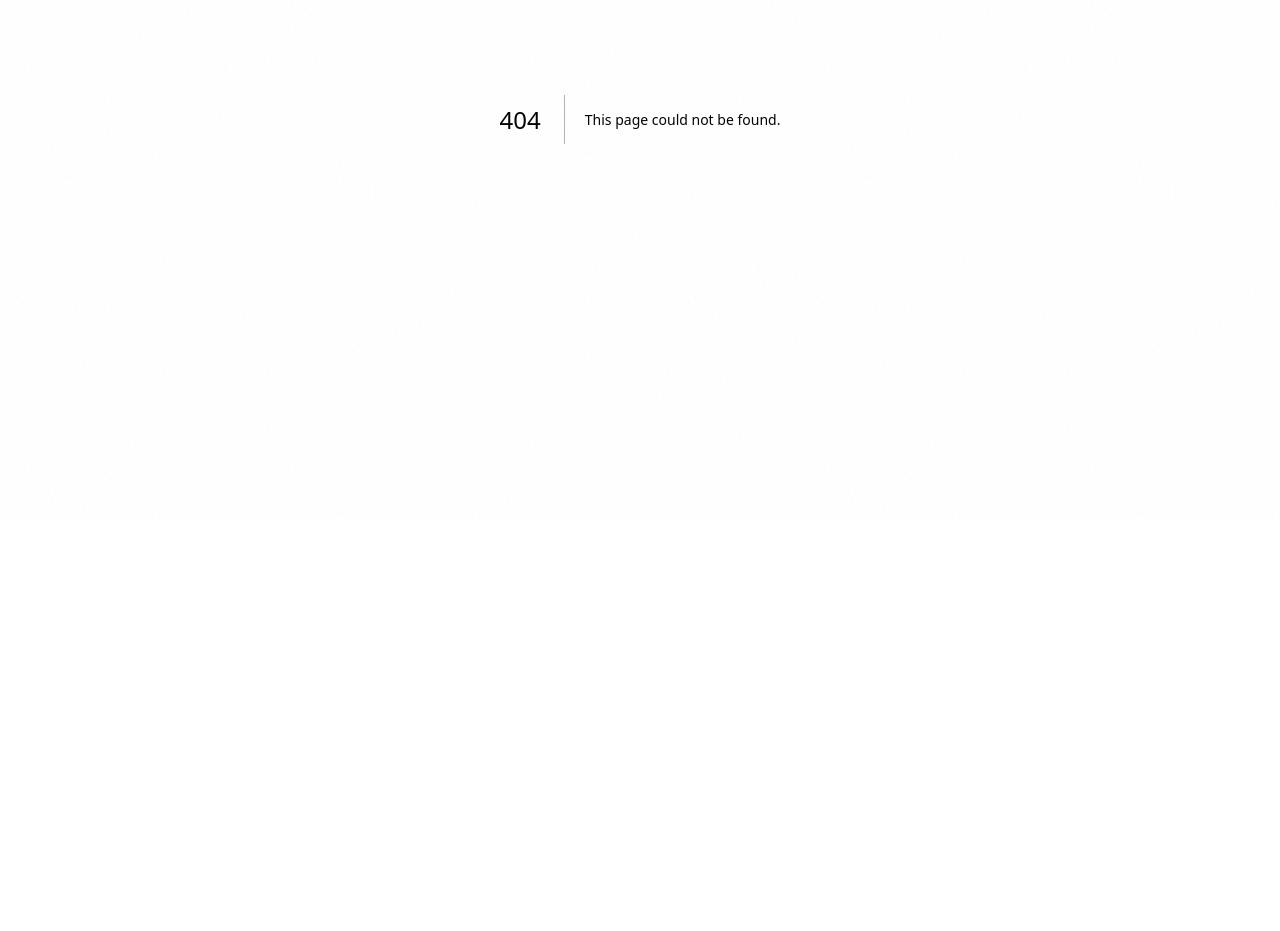
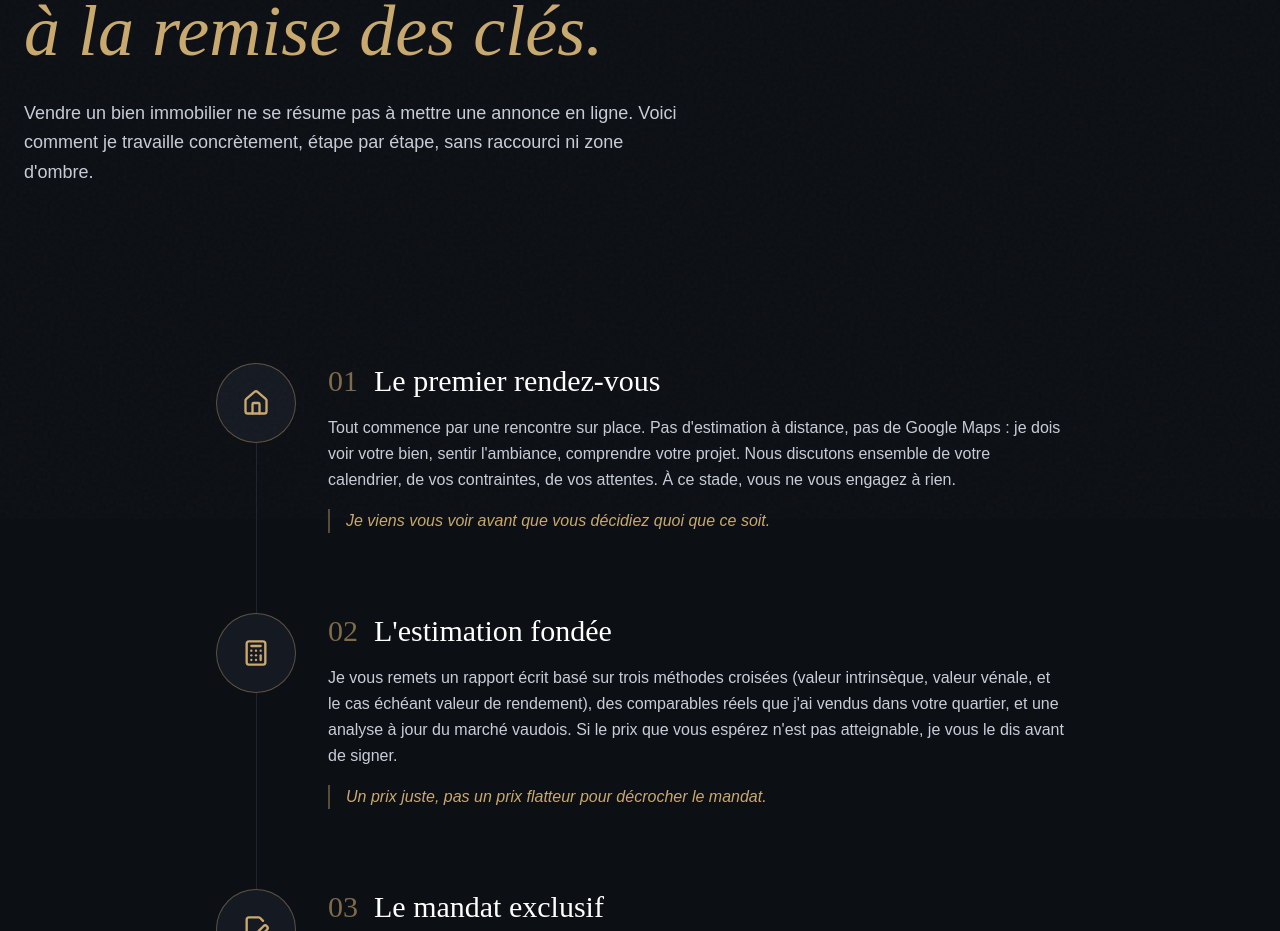
Before and after one commit to Sinseed/maison-praet, a Next.js app: page /methode in a window 1280 px wide. Before the commit this address had no page. Shown: the part 281-1212 px from the top of the page. Before the commit the page ends 800 px from the top, so only its background shows below. Built offline with nearby package versions, Linux system fonts and the light colour scheme.

Commit message:
Nouvelle page Méthode: timeline 7 étapes (du premier rendez-vous à la remise des clés)

```diff
--- a/app/components/Nav.tsx
+++ b/app/components/Nav.tsx
@@ -23,7 +23,7 @@ export default function Nav() {
     { label: 'À propos', href: sectionLink('#apropos') },
     { label: 'Nos biens', href: sectionLink('#nosbiens') },
     { label: 'Track Record', href: '/track-record' },
-    { label: 'Approche', href: sectionLink('#approche') },
+    { label: 'Méthode', href: '/methode' },
     { label: 'Guides', href: '/journal' },
     { label: 'Contact', href: sectionLink('#contact') },
   ]
--- /dev/null
+++ b/app/methode/page.tsx
@@ -0,0 +1,139 @@
+import type { Metadata } from 'next'
+import Link from 'next/link'
+import { ArrowRight, Home, Calculator, FileSignature, Megaphone, Users, Handshake, Key } from 'lucide-react'
+
+export const metadata: Metadata = {
+  title: 'Ma méthode | Maison Praet',
+  description: "La méthode complète de Thomas Praet pour vendre votre bien immobilier dans le canton de Vaud : du premier rendez-vous à la signature chez le notaire. 7 étapes, un seul interlocuteur.",
+  openGraph: {
+    title: 'Ma méthode de courtage | Maison Praet',
+    description: "Du premier rendez-vous à la remise des clés. La méthode complète, en 7 étapes claires.",
+    type: 'website',
+    locale: 'fr_CH',
+    url: 'https://maisonpraet.ch/methode',
+  },
+  alternates: { canonical: 'https://maisonpraet.ch/methode' },
+}
+
+const ETAPES = [
+  {
+    num: '01',
+    icon: Home,
+    titre: 'Le premier rendez-vous',
+    desc: "Tout commence par une rencontre sur place. Pas d'estimation à distance, pas de Google Maps : je dois voir votre bien, sentir l'ambiance, comprendre votre projet. Nous discutons ensemble de votre calendrier, de vos contraintes, de vos attentes. À ce stade, vous ne vous engagez à rien.",
+    valeur: 'Je viens vous voir avant que vous décidiez quoi que ce soit.',
+  },
+  {
+    num: '02',
+    icon: Calculator,
+    titre: "L'estimation fondée",
+    desc: "Je vous remets un rapport écrit basé sur trois méthodes croisées (valeur intrinsèque, valeur vénale, et le cas échéant valeur de rendement), des comparables réels que j'ai vendus dans votre quartier, et une analyse à jour du marché vaudois. Si le prix que vous espérez n'est pas atteignable, je vous le dis avant de signer.",
+    valeur: "Un prix juste, pas un prix flatteur pour décrocher le mandat.",
+  },
+  {
+    num: '03',
+    icon: FileSignature,
+    titre: 'Le mandat exclusif',
+    desc: "Si vous décidez de me confier votre bien, nous signons un mandat clair : prix de vente fixé ensemble, durée du mandat, conditions de commission. Tout est explicite, sans clauses obscures. Je travaille en exclusivité parce que c'est le format qui me permet d'investir réellement dans la commercialisation.",
+    valeur: "Pas de petits caractères. Vous savez exactement ce que vous signez.",
+  },
+  {
+    num: '04',
+    icon: Megaphone,
+    titre: 'La mise en marché',
+    desc: "Reportage photo professionnel sur place, descriptif rédigé avec soin, prises de vue par drone quand le bien le justifie. Diffusion immédiate sur les portails majeurs (Immoscout24, Homegate, SMG) et sur ce site. Mise en avant via mon réseau et mes contacts personnels. La visibilité est maximale dès le premier jour.",
+    valeur: "Pas de photos prises au smartphone trois jours après la signature.",
+  },
+  {
+    num: '05',
+    icon: Users,
+    titre: 'Les visites',
+    desc: "Je qualifie chaque acquéreur avant de fixer une visite : capacité de financement, profil, projet. Je vous épargne les curieux et les acheteurs non solvables. Après chaque visite, vous recevez un retour systématique : impressions, questions posées, niveau d'intérêt, suite envisagée. Vous savez tout, en temps réel.",
+    valeur: "Pas de listing aveugle. Chaque visiteur est qualifié, chaque retour vous est transmis.",
+  },
+  {
+    num: '06',
+    icon: Handshake,
+    titre: 'La négociation',
+    desc: "Quand une offre arrive, je vous accompagne dans son analyse : prix, conditions, profil financier de l'acquéreur, capacité d'obtenir son financement bancaire. Nous décidons ensemble de la suite. Si une négociation s'engage, je la mène avec fermeté pour vos intérêts, et avec le tact nécessaire pour qu'elle aboutisse.",
+    valeur: "Je négocie pour vous, pas pour conclure à tout prix.",
+  },
+  {
+    num: '07',
+    icon: Key,
+    titre: 'La signature chez le notaire',
+    desc: "Je coordonne l'ensemble du dossier avec le notaire, les banques, les administrations cantonales. Préparation de l'acte, transmission des pièces, suivi des conditions suspensives le cas échéant. Vous arrivez à la signature en sachant que chaque détail a été vérifié. Je reste présent jusqu'à la remise des clés.",
+    valeur: "Un seul interlocuteur, du premier rendez-vous à la remise des clés.",
+  },
+]
+
+export default function MethodePage() {
+  return (
+    <div className="min-h-screen bg-brand-dark">
+      {/* HERO */}
+      <section className="relative pt-32 pb-16 md:pt-40 md:pb-20 max-w-7xl mx-auto px-6">
+        <p className="font-body text-sm tracking-[0.3em] uppercase text-brand-gold mb-6">Ma méthode</p>
+        <h1 className="font-display text-5xl md:text-7xl font-light text-white leading-[1.05] mb-8 max-w-4xl">
+          Du premier rendez-vous<br /><span className="italic text-brand-gold">à la remise des clés.</span>
+        </h1>
+        <p className="font-body text-lg text-brand-text leading-relaxed max-w-2xl">
+          Vendre un bien immobilier ne se résume pas à mettre une annonce en ligne. Voici comment je travaille concrètement, étape par étape, sans raccourci ni zone d'ombre.
+        </p>
+      </section>
+
+      {/* TIMELINE */}
+      <section className="max-w-4xl mx-auto px-6 py-16 md:py-24">
+        <div className="relative">
+          {/* Ligne verticale */}
+          <div className="absolute left-6 md:left-10 top-8 bottom-8 w-px bg-brand-border" aria-hidden />
+
+          <div className="space-y-16 md:space-y-20">
+            {ETAPES.map((e, i) => {
+              const Icon = e.icon
+              return (
+                <div key={e.num} className="relative pl-20 md:pl-28">
+                  {/* Cercle de l'étape */}
+                  <div className="absolute left-0 top-0 w-12 h-12 md:w-20 md:h-20 rounded-full bg-brand-card border border-brand-gold/40 flex items-center justify-center">
+                    <Icon size={20} className="text-brand-gold md:hidden" />
+                    <Icon size={28} className="text-brand-gold hidden md:block" />
+                  </div>
+
+                  <div>
+                    <div className="flex items-baseline gap-4 mb-4">
+                      <span className="font-display text-2xl md:text-3xl text-brand-gold/60 font-light">{e.num}</span>
+                      <h2 className="font-display text-2xl md:text-3xl font-light text-white leading-tight">{e.titre}</h2>
+                    </div>
+                    <p className="font-body text-brand-text leading-relaxed mb-4">{e.desc}</p>
+                    <p className="font-body text-brand-gold italic text-sm md:text-base border-l-2 border-brand-gold/40 pl-4">
+                      {e.valeur}
+                    </p>
+                  </div>
+                </div>
+              )
+            })}
+          </div>
+        </div>
+      </section>
+
+      {/* CTA */}
+      <section className="bg-brand-card/50 border-y border-brand-border">
+        <div className="max-w-3xl mx-auto px-6 py-24 md:py-32 text-center">
+          <p className="font-body text-sm tracking-[0.3em] uppercase text-brand-gold mb-4">Et maintenant ?</p>
+          <h2 className="font-display text-4xl md:text-5xl font-light text-white mb-8 leading-tight">
+            Commençons par<br /><span className="italic text-brand-gold">l'étape 01.</span>
+          </h2>
+          <p className="font-body text-brand-text leading-relaxed mb-10 max-w-xl mx-auto">
+            Si vous envisagez de vendre, le premier rendez-vous est gratuit, sans engagement, et toujours sur place. Vous ne perdez rien à m'inviter à venir voir.
+          </p>
+          <Link
+            href="/#estimation"
+            className="group inline-flex items-center gap-3 bg-brand-gold text-brand-dark px-8 py-4 font-body text-sm font-medium tracking-widest uppercase hover:bg-brand-goldLight transition-all duration-300"
+          >
+            Prendre rendez-vous
+            <ArrowRight size={16} className="group-hover:translate-x-1 transition-transform" />
+          </Link>
+        </div>
+      </section>
+    </div>
+  )
+}
--- a/app/sitemap.ts
+++ b/app/sitemap.ts
@@ -7,6 +7,7 @@ export default function sitemap(): MetadataRoute.Sitemap {
   const staticPages = [
     { url: baseUrl, lastModified: new Date(), changeFrequency: 'weekly' as const, priority: 1 },
     { url: `${baseUrl}/track-record`, lastModified: new Date(), changeFrequency: 'weekly' as const, priority: 0.9 },
+    { url: `${baseUrl}/methode`, lastModified: new Date(), changeFrequency: 'monthly' as const, priority: 0.85 },
     { url: `${baseUrl}/journal`, lastModified: new Date(), changeFrequency: 'weekly' as const, priority: 0.8 },
     { url: `${baseUrl}/mentions-legales`, lastModified: new Date(), changeFrequency: 'yearly' as const, priority: 0.3 },
   ]
```
